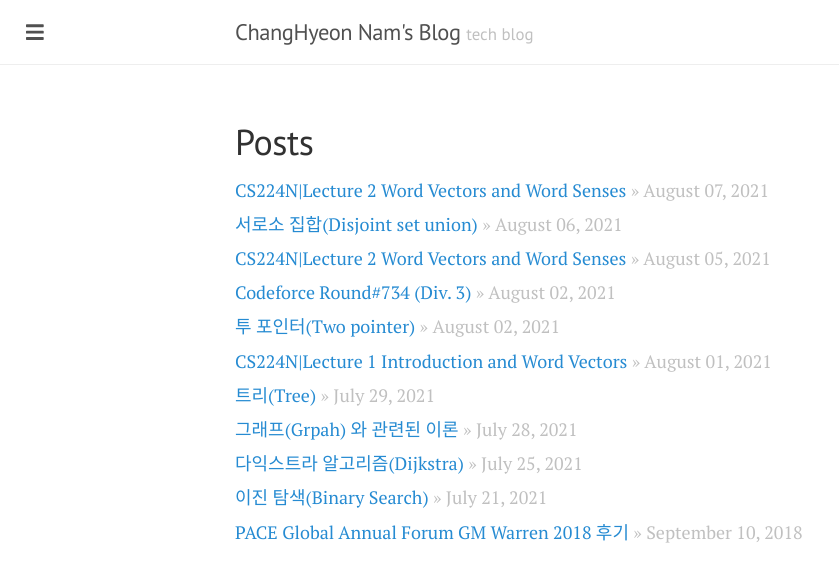
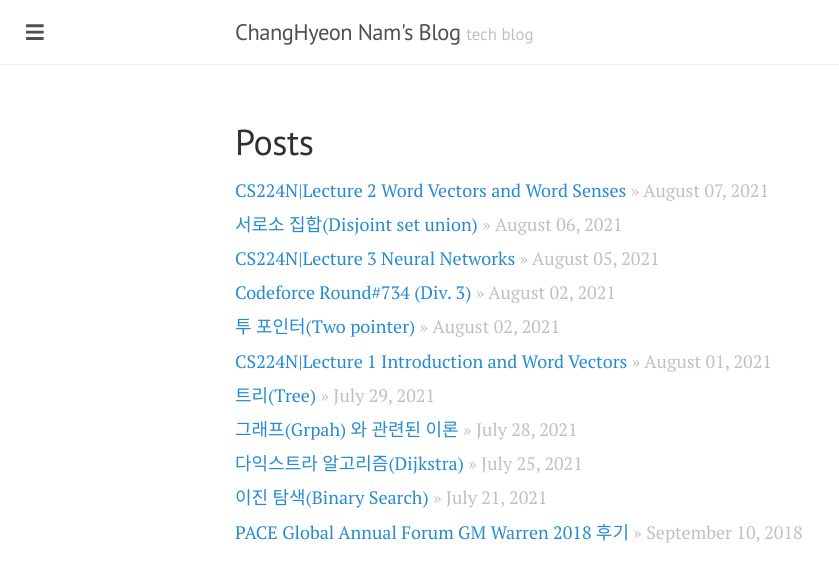
Before and after one commit to changhyeonnam/changhyeonnam.github.io, a Jekyll site: the page built from index.html, in a window 1280 px wide. Shown: the top 582 px of the page, without its empty margins (0-839 px from the left). Built offline with Jekyll 4.4.1, drawn with Linux system fonts in a browser that asks for light colours; nearby versions of some CDN libraries; comment, search, counter and statistics services are not loaded.

Commit message:
Update 2021-08-05-cs224N_lecture02.md

```diff
--- a/_posts/2021/2021-08-05-cs224N_lecture02.md
+++ b/_posts/2021/2021-08-05-cs224N_lecture02.md
@@ -1,5 +1,5 @@
 ---
-title: CS224N|Lecture 2 Word Vectors and Word Senses
+title: CS224N|Lecture 3 Neural Networks
 layout: post
 Created: August 5, 2021 12:58 PM
 tags:
```
